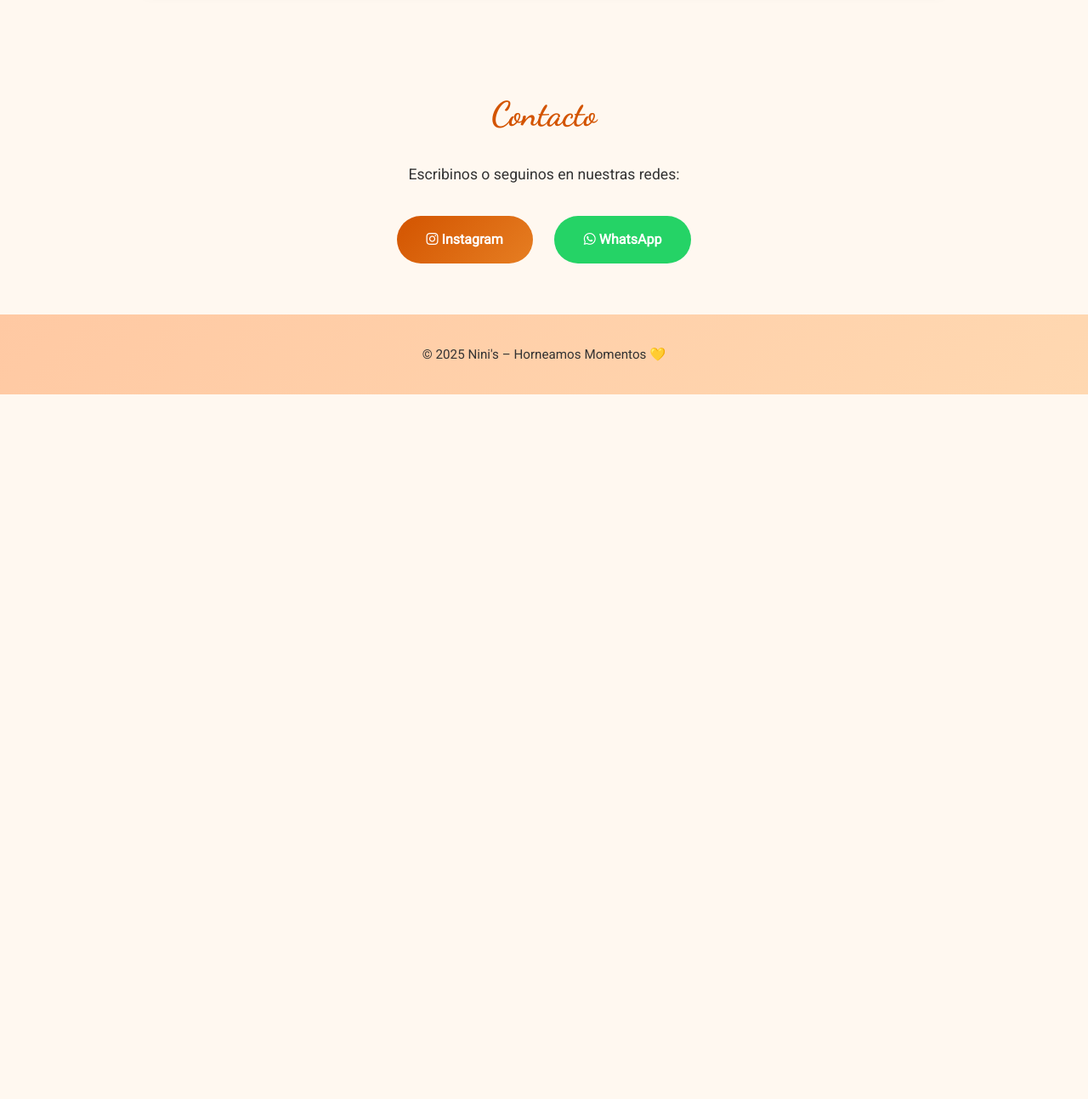
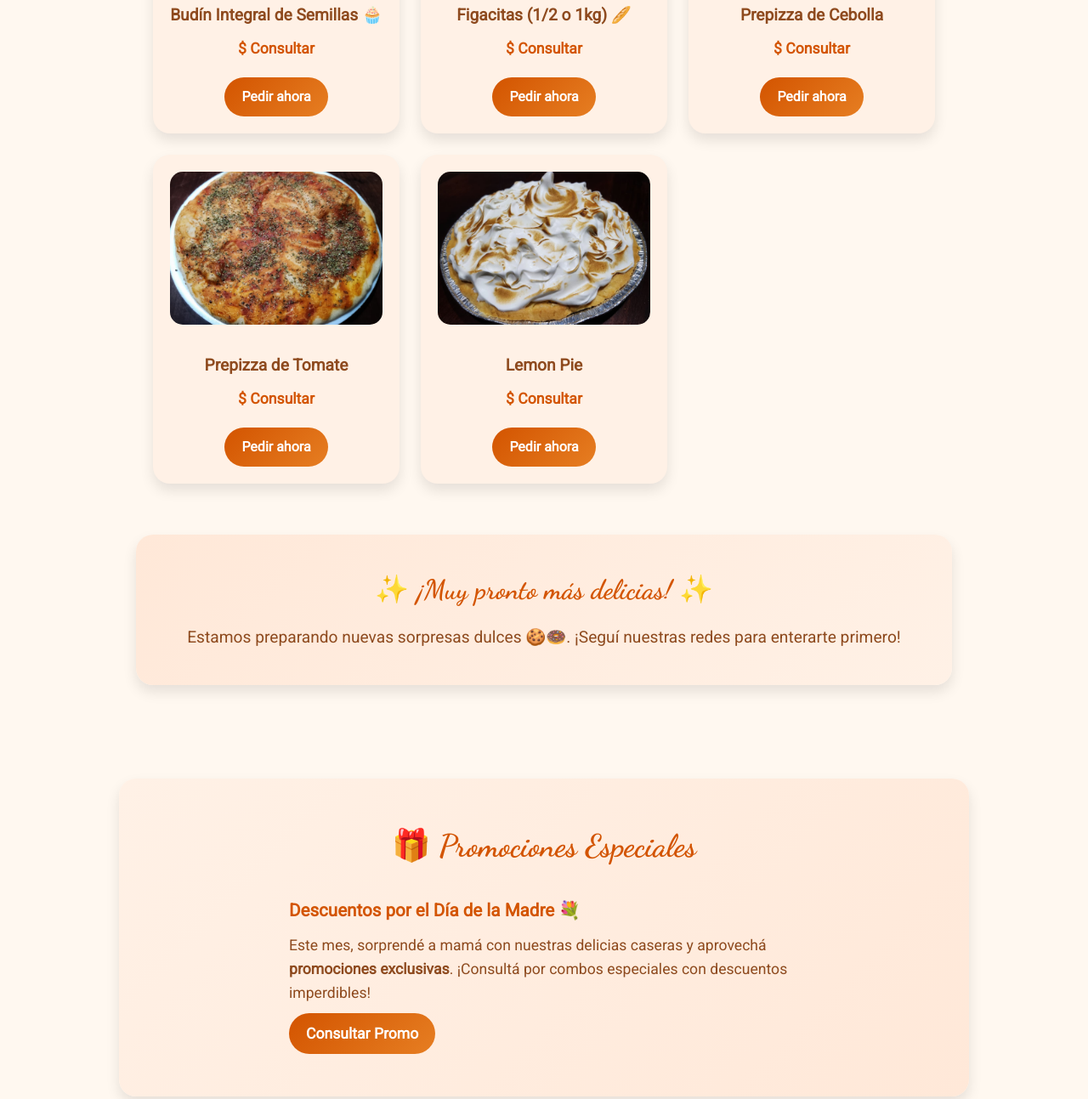
Before and after one commit to ninisdelicias25-arch/ninis-web, a plain HTML site: page index.html in a window 1280 px wide. Shown: the part 2065-3358 px from the top of the page at 85% size. Before the commit the page ends 2529 px from the top, so only its background shows below. Drawn offline with Linux system fonts and the light colour scheme.

Commit message:
Cambios a nivel general

```diff
--- a/index.html
+++ b/index.html
@@ -4,16 +4,21 @@
   <meta charset="UTF-8">
   <meta name="viewport" content="width=device-width, initial-scale=1.0">
   <title>Nini's – Horneamos con amor</title>
-
   <!-- Fuentes -->
   <link href="https://fonts.googleapis.com/css2?family=Dancing+Script:wght@700&family=Roboto&display=swap" rel="stylesheet">
-
   <!-- Font Awesome -->
   <link rel="stylesheet" href="https://cdnjs.cloudflare.com/ajax/libs/font-awesome/6.5.0/css/all.min.css">
 
   <style>
     * { margin:0; padding:0; box-sizing:border-box; }
-    body { font-family: 'Roboto', sans-serif; background: #fff8f0; color: #333; line-height:1.6; opacity:0; transition: opacity 1s ease-in; }
+    body {
+      font-family: 'Roboto', sans-serif;
+      background: #fff8f0;
+      color: #333;
+      line-height:1.6;
+      opacity:0;
+      transition: opacity 1s ease-in;
+    }
 
     /* Header */
     header {
@@ -39,10 +44,24 @@
       animation: fadeInUp 1s ease forwards;
     }
 
-    @keyframes fadeInDown { from {opacity:0; transform:translateY(-20px);} to {opacity:1; transform:translateY(0);} }
-    @keyframes fadeInUp { from {opacity:0; transform:translateY(20px);} to {opacity:1; transform:translateY(0);} }
+    @keyframes fadeInDown {
+      from {opacity:0; transform:translateY(-20px);}
+      to {opacity:1; transform:translateY(0);}
+    }
+    @keyframes fadeInUp {
+      from {opacity:0; transform:translateY(20px);}
+      to {opacity:1; transform:translateY(0);}
+    }
+    @keyframes fadeIn {
+      from {opacity:0;}
+      to {opacity:1;}
+    }
 
-    section { padding: 60px 20px; max-width:1000px; margin:auto; }
+    section {
+      padding: 60px 20px;
+      max-width:1000px;
+      margin:auto;
+    }
     section h2 {
       font-family: 'Dancing Script', cursive;
       font-size:2.5em;
@@ -51,7 +70,6 @@
       margin-bottom:25px;
       animation: fadeIn 1.2s ease forwards;
     }
-    @keyframes fadeIn { from {opacity:0;} to {opacity:1;} }
 
     /* Catálogo en grilla */
     .catalogo {
@@ -60,7 +78,6 @@
       gap: 25px;
       padding: 20px;
     }
-
     .producto {
       background: #fff1e6;
       border-radius: 20px;
@@ -69,12 +86,10 @@
       box-shadow: 0 8px 16px rgba(0,0,0,0.1);
       transition: transform 0.3s, box-shadow 0.3s;
     }
-
     .producto:hover {
       transform: translateY(-8px);
       box-shadow: 0 15px 25px rgba(0,0,0,0.2);
     }
-
     .producto img {
       width: 100%;
       height: 180px;
@@ -82,20 +97,17 @@
       border-radius: 15px;
       margin-bottom: 15px;
     }
-
     .producto h3 {
       margin: 10px 0;
       font-size: 1.2em;
       color: #8e4a1e;
     }
-
     .precio {
       font-weight: bold;
       font-size: 1.1em;
       color: #d35400;
       margin: 10px 0;
     }
-
     .btn-pedir {
       display: inline-block;
       margin-top: 10px;
@@ -107,7 +119,6 @@
       font-weight: bold;
       transition: background 0.3s, transform 0.2s;
     }
-
     .btn-pedir:hover {
       background: linear-gradient(135deg, #e67e22, #d35400);
       transform: scale(1.05);
@@ -132,9 +143,57 @@
       color: #8e4a1e;
     }
 
+    /* Sección de Promociones */
+    .promociones {
+      background: linear-gradient(135deg, #fff1e6, #ffe8d8);
+      border-radius: 20px;
+      padding: 50px 20px;
+      margin: 50px auto;
+      max-width: 1000px;
+      box-shadow: 0 8px 16px rgba(0,0,0,0.1);
+      text-align: center;
+      animation: fadeInUp 1s ease forwards;
+    }
+    .promociones h2 {
+      font-family: 'Dancing Script', cursive;
+      font-size: 2.3em;
+      margin-bottom: 30px;
+      color: #d35400;
+    }
+    .promo-contenido {
+      display: flex;
+      flex-wrap: wrap;
+      align-items: center;
+      justify-content: center;
+      gap: 25px;
+    }
+    .promo-img {
+      max-width: 180px;
+      border-radius: 15px;
+      box-shadow: 0 4px 10px rgba(0,0,0,0.15);
+    }
+    .promo-texto {
+      max-width: 600px;
+      text-align: left;
+      font-size: 1.1em;
+      color: #8e4a1e;
+    }
+    .promo-texto h3 {
+      margin-bottom: 10px;
+      color: #d35400;
+    }
+    @media (max-width: 700px) {
+      .promo-contenido { flex-direction: column; text-align: center; }
+      .promo-texto { text-align: center; }
+    }
+
     /* Botones */
     .botones {
-        display:flex; gap:25px; justify-content:center; flex-wrap:wrap; margin-top:35px;
+      display:flex;
+      gap:25px;
+      justify-content:center;
+      flex-wrap:wrap;
+      margin-top:35px;
     }
     .boton {
       text-decoration:none;
@@ -145,9 +204,17 @@
       background: linear-gradient(135deg, #d35400, #e67e22);
       transition: background 0.4s, transform 0.3s;
     }
-    .boton:hover { background: linear-gradient(135deg, #e67e22, #d35400); transform: scale(1.05); }
+    .boton:hover {
+      background: linear-gradient(135deg, #e67e22, #d35400);
+      transform: scale(1.05);
+    }
 
-    footer { text-align:center; padding:35px 20px; background: linear-gradient(135deg, #ffc9a3, #ffd8b1); font-size:0.95em; }
+    footer {
+      text-align:center;
+      padding:35px 20px;
+      background: linear-gradient(135deg, #ffc9a3, #ffd8b1);
+      font-size:0.95em;
+    }
 
     /* Responsive */
     @media (max-width: 600px) {
@@ -160,6 +227,7 @@
 </head>
 <body onload="document.body.style.opacity='1'">
 
+  <!-- Header original intacto -->
   <header>
     <img src="images/Logo Original PNG.png" alt="Nini's Logo" class="logo">
     <p>Horneamos Momentos 🥐</p>
@@ -177,9 +245,10 @@
   <section>
     <h2>Nuestros Productos</h2>
     <div class="catalogo">
+      <!-- Productos -->
       <div class="producto">
         <img src="images/budin.jpg" alt="Budín Casero">
-            <h3>Budín Casero 🧁</h3>
+        <h3>Budín inglés 🧁</h3>
         <p class="precio">$ Consultar</p>
         <a href="https://wa.me/5491158397487?text=Quiero%20pedir%20un%20Budín%20Casero" target="_blank" class="btn-pedir">Pedir ahora</a>
       </div>
@@ -213,13 +282,58 @@
         <p class="precio">$ Consultar</p>
         <a href="https://wa.me/5491158397487?text=Quiero%20pedir%20un%20Budin%20con%20Chips" target="_blank" class="btn-pedir">Pedir ahora</a>
       </div>
+      <div class="producto">
+        <img src="images/budin-integral-de-semillas.jpg" alt="Budin Integral De Semillas">
+        <h3>Budín Integral de Semillas 🧁 </h3>
+        <p class="precio">$ Consultar</p>
+        <a href="https://wa.me/5491158397487?text=Quiero%20pedir%20un%20Budín%20integral%20de%20Semillas" target="_blank" class="btn-pedir">Pedir ahora</a>
+      </div>
+      <div class="producto">
+        <img src="images/figacitas.jpg" alt="Figacitas">
+        <h3>Figacitas (1/2 o 1kg) 🥖</h3>
+        <p class="precio">$ Consultar</p>
+        <a href="https://wa.me/5491158397487?text=Quiero%20pedir%20figacitas" target="_blank" class="btn-pedir">Pedir ahora</a>
+      </div>
+      <div class="producto">
+        <img src="images/prepizzacebolla.jpg" alt="Prepizza Cebolla">
+        <h3>Prepizza de Cebolla</h3>
+        <p class="precio">$ Consultar</p>
+        <a href="https://wa.me/5491158397487?text=Quisiera%20encargar%20prepizzas" target="_blank" class="btn-pedir">Pedir ahora</a>
+      </div>
+      <div class="producto">
+        <img src="images/prepizzatomate.jpg" alt="Prepizza Tomate">
+        <h3>Prepizza de Tomate</h3>
+        <p class="precio">$ Consultar</p>
+        <a href="https://wa.me/5491158397487?text=Quisiera%20encargar%20prepizzas" target="_blank" class="btn-pedir">Pedir ahora</a>
+      </div>
+      <div class="producto">
+        <img src="images/lemonpiegrande.jpg" alt="Lemon Pie">
+        <h3>Lemon Pie</h3>
+        <p class="precio">$ Consultar</p>
+        <a href="https://wa.me/5491158397487?text=Quiero%20pedir%20un%20Lemon%20Pie" target="_blank" class="btn-pedir">Pedir ahora</a>
+      </div>
     </div>
 
     <!-- Aviso de nuevos productos -->
     <div class="proximamente">
       <h2>✨ ¡Muy pronto más delicias! ✨</h2>
-        <p>Estamos preparando nuevas sorpresas dulces 🍪🍩.
-        ¡Seguí nuestras redes para enterarte primero!</p>
+      <p>Estamos preparando nuevas sorpresas dulces 🍪🍩. ¡Seguí nuestras redes para enterarte primero!</p>
+    </div>
+  </section>
+
+  <!-- Nueva sección Promociones -->
+  <section class="promociones">
+    <h2>🎁 Promociones Especiales</h2>
+    <div class="promo-contenido">
+      <div class="promo-texto">
+        <h3>Descuentos por el Día de la Madre 💐</h3>
+        <p>Este mes, sorprendé a mamá con nuestras delicias caseras y aprovechá
+          <strong>promociones exclusivas</strong>.
+          ¡Consultá por combos especiales con descuentos imperdibles!
+        </p>
+        <a href="https://wa.me/5491158397487?text=Quiero%20info%20sobre%20las%20promos%20del%20Día%20de%20la%20Madre"
+           target="_blank" class="btn-pedir">Consultar Promo</a>
+      </div>
     </div>
   </section>
 
@@ -230,7 +344,8 @@
       <a class="boton" href="https://www.instagram.com/_ninis_ok/" target="_blank">
         <i class="fab fa-instagram"></i> Instagram
       </a>
-        <a class="boton" href="https://wa.me/5491158397487" target="_blank" style="background-color:#25D366; background-image:none;">
+      <a class="boton" href="https://wa.me/5491158397487" target="_blank"
+         style="background-color:#25D366; background-image:none;">
         <i class="fab fa-whatsapp"></i> WhatsApp
       </a>
     </div>
@@ -239,6 +354,5 @@
   <footer>
     <p>© 2025 Nini's – Horneamos Momentos 💛</p>
   </footer>
-
 </body>
 </html>
```
Also changed, not shown: images/budin-integral-de-semillas.jpg (added), images/figacitas.jpg (added), images/lemonpiegrande.jpg (added), images/prepizzacebolla.jpg (added), images/prepizzatomate.jpg (added), 1 other file. Lines whose indentation alone changed are shown as unchanged.
